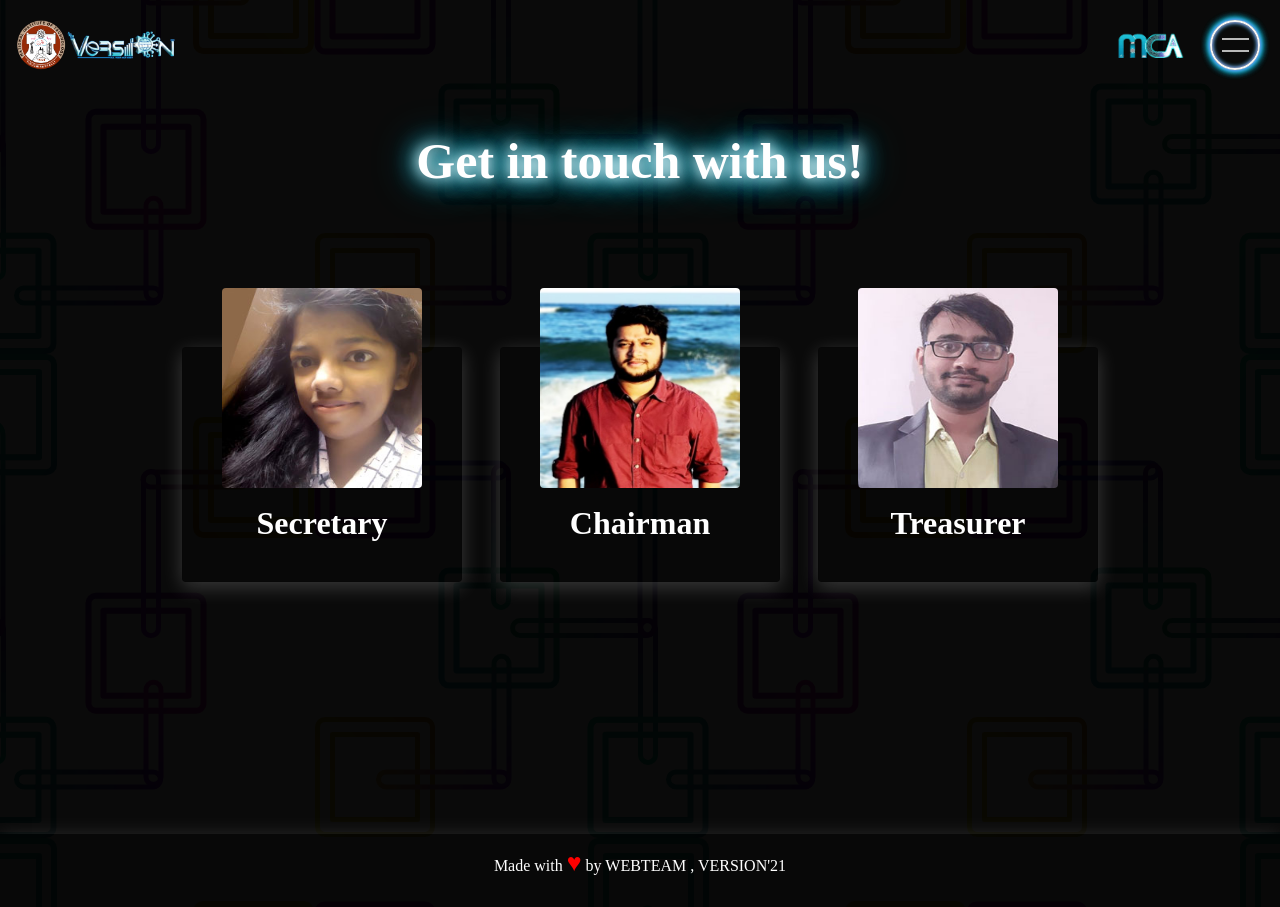
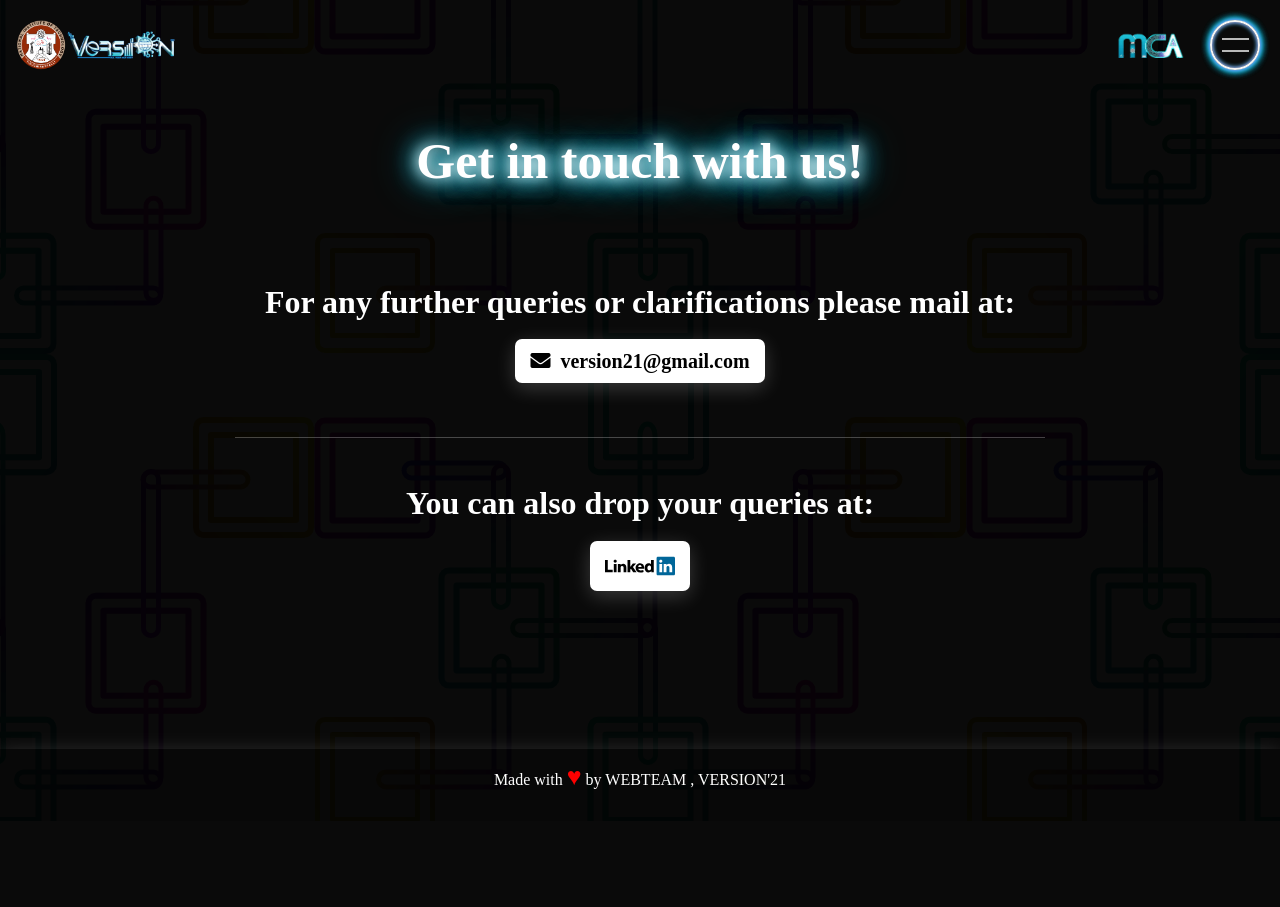
Before and after one commit to 015amit/res_version, a Flask app: page /contact in a window 1280 px wide. After the commit the page ends 789 px from the top, so only its background shows below. Run offline with Flask 2, Linux system fonts and the light colour scheme; some libraries are stand-ins or nearby versions; some web fonts are replaced.

Commit message:
update contact us

```diff
--- a/version/static/css/contact.css
+++ b/version/static/css/contact.css
@@ -13,92 +13,51 @@ body {
     background-attachment: fixed;
     background-blend-mode: overlay;
     background-position: center;
+    color: #fff;
 }
+
 
 /* MENU BAR STARTS */
 
 .container {
     position: relative;
     width: fit-content;
-  display: flex;
     justify-content: space-around;
     align-items: center;
     flex-wrap: wrap;
+    margin: 30px auto;
 }
 
-.container .card {
+.header,
+.other {
     position: relative;
-  width: 280px;
-  height: 235px;
-  background: rgba(7, 6, 6, 0.123);
-
-  color: #fff;
-  margin: 13% 19px;
-  padding: 40px 15 px;
-  display: flex;
-  flex-direction: column;
-
-  box-shadow: 0 5px 20px rgba(255, 255, 255, 0.2);
-  transition: 0.5s;
-  align-items: center;
-  cursor: pointer;
+    height: fit-content;
+    display: grid;
+    place-items: center;
+    padding: 30px;
+    width: 100%;
+    margin: auto;
+    text-align: center;
 }
 
-.container .card .imgBx {
-  position: relative;
-  width: 200px;
-  height: 130px;
-  top: -60px;
-  border: none;
-  z-index: 1;
+.other img,
+h4 {
+    background: white;
+    box-sizing: border-box;
+    box-shadow: 0 5px 20px rgba(255, 255, 255, 0.2);
+    border-radius: 7px;
+    padding: 10px 15px;
+    color: black;
+    margin-top: 10px;
+    cursor: pointer;
+    transition: 0.2s ease-in-out;
 }
 
-.container .card .imgBx img {
-  width: 200px;
-  height: 200px;
-  border-radius: 4px;
-  transition: 0.1s;
+.other img:hover,
+h4:hover {
+    transform: scale(1.1);
 }
 
-.container .card .imgBx:hover {
-  transform: translateY(-50px);
-  height: 300px;
-}
-
-.container .card .imgBx:hover .heading {
-  visibility: hidden;
-  opacity: 0;
-}
-
-.container .card .imgBx:hover .content {
-  visibility: visible;
-  opacity: 1;
-  margin-top: -85px;
-  padding: 1rem;
-  transition-delay: 0s;
-  transition: visibility 0s linear 0s, opacity 300ms;
-}
-
-.container .card .imgBx .content {
-  position: relative;
-  margin-top: 0;
-  padding: 10px 15px;
-  text-align: center;
-  line-height: 0.8;
-  visibility: hidden;
-  opacity: 0;
-  transition: visibility 0s linear 0s, opacity 300ms;
-}
-
-.container .card .imgBx .heading {
-  text-align: center;
-  padding: 1rem;
-}
-
-.container .card .content {
-  font-size: 18px;
-  font-weight: 500;
-}
 
 /* HEADING */
 
@@ -115,29 +73,18 @@ h1 {
 
 @keyframes glow {
     from {
-    text-shadow: 0 0 10px #fff, 0 0 20px #fff, 0 0 30px #09ccee,
-      0 0 40px #09ccee;
+        text-shadow: 0 0 10px #fff, 0 0 20px #fff, 0 0 30px #09ccee, 0 0 40px #09ccee;
     }
     to {
-    text-shadow: 0 0 15px #fff, 0 0 25px #09ccee, 0 0 25px #09ccee,
-      0 0 45px #09ccee;
+        text-shadow: 0 0 15px #fff, 0 0 25px #09ccee, 0 0 25px #09ccee, 0 0 45px #09ccee;
     }
 }
 
-.heading h2 {
+h2 {
     font-weight: bolder;
 }
 
-@keyframes mover {
-  0% {
-    transform: translateY(0);
-  }
-  100% {
-    transform: translateY(-10px);
-  }
-}
-
-.content h4 {
+h4 {
     font-weight: bolder;
     font-size: 20px;
 }
--- a/version/templates/contact.html
+++ b/version/templates/contact.html
@@ -6,47 +6,16 @@
 {% endblock %} {% block content %}
 
 <h1 style="margin-bottom: 2rem; margin-top: 41px">Get in touch with us!</h1>
-
 <div class="contact-box">
     <div class="container">
-        <div class="card">
-            <div class="imgBx">
-                <img src="static/images/ccc/024.jpg" />
-                <div class="heading">
-                    <h2>Secretary</h2>
-                </div>
-                <div class="content">
-                    <h4>Bhumika Khakha</h4>
-                    <hr />
-                    <p><i class="fas fa-envelope"></i> version@gmail.com</p>
-                </div>
-            </div>
+        <div class="header">
+            <h2>For any further queries or clarifications please mail at:</h2>
+            <h4><i class="fas fa-envelope"></i>&nbsp; version21@gmail.com</h4>
         </div>
-        <div class="card">
-            <div class="imgBx">
-                <img src="../static/images/chairpersons/010.jpg" />
-                <div class="heading">
-                    <h2>Chairman</h2>
-                </div>
-                <div class="content">
-                    <h4>Mayank Sharma</h4>
-                    <hr />
-                    <p><i class="fas fa-envelope"></i> version@gmail.com</p>
-                </div>
-            </div>
-        </div>
-        <div class="card">
-            <div class="imgBx">
-                <img src="../static/images/ccc/097.jpg" />
-                <div class="heading">
-                    <h2>Treasurer</h2>
-                </div>
-                <div class="content">
-                    <h4>Shivam Dubey</h4>
-                    <hr />
-                    <p><i class="fas fa-envelope"></i> version@gmail.com</p>
-                </div>
-            </div>
+        <hr>
+        <div class="other">
+            <h2>You can also drop your queries at:</h2>
+            <img src="static/images/logos/linkedin.svg" height="50" width="100" alt="linkedin">
         </div>
     </div>
     {% include "footer.html" %}
```
Also changed, not shown: other parts of version/static/css/contact.css (+7 -33 lines), version/static/images/logos/contact.svg (added), version/static/images/logos/images.png (added), version/static/images/logos/linkedin.png (added), version/static/images/logos/linkedin.svg (added). Lines whose indentation alone changed are shown as unchanged.
